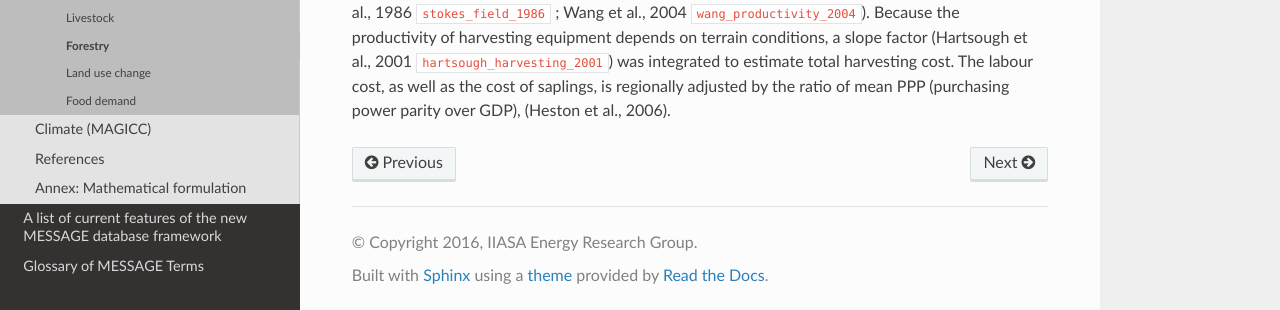
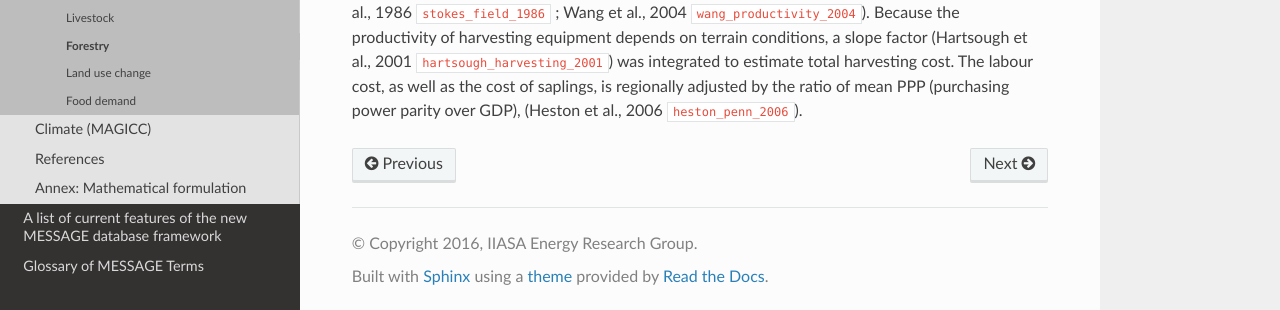
Before and after one commit to iiasa/message_doc, a Sphinx documentation site: the page built from source/message_globiom/land_use/forest.rst, in a window 1280 px wide and 900 px high, scrolled down 688 px. Shown: the part 587-897 px from the top of the window. Built offline with Sphinx 7.4.7 and the Read the Docs theme 2.0.0, drawn with Linux system fonts in a browser that asks for light colours; pages that are not in the unit, such as notebooks, are missing from menus; cross-references to code outside the pages are shown as plain code.

Commit message:
added citation

```diff
--- a/source/message_globiom/land_use/forest.rst
+++ b/source/message_globiom/land_use/forest.rst
@@ -7,4 +7,4 @@
 Primary forest production from traditional managed forests is characterized also at the level of SimUs. The most important parameters for the model are mean annual increment, maximum share of saw logs in the mean annual increment, and harvesting cost. These parameters are shared with the G4M model – a successor of the model described by Kindermann et al. (2006 :cite:`kindermann_predicting_2006`). More specifically, mean annual increment for the current management, is obtained by downscaling biomass stock data from the Global Forest Resources Assessment (FAO, 2006 :cite:`FAO_global_2006`) from the country level to a 0.5° × 0.5° grid using the method described in Kindermann et al. (2008 :cite:`kindermann_global_forest_2008`). The downscaled biomass stock data is subsequently used to parameterize increment curves. Finally, the saw logs share is estimated by the tree size, which in turn depends on yield and rotation time. Harvesting costs are adjusted for slope and tree size as well.
 Five primary forest products are defined: saw logs, pulp logs, other industrial logs, traditional fuel wood, and biomass for energy. Saw logs, pulp logs and biomass for energy are further processed. Sawn wood and wood pulp production and demand parameters rely on the 4DSM model described in Rametsteiner et al. (2007 :cite:`rametsteiner_study_2007`). FAO data and other secondary sources have been used for quantities and prices of sawn wood and wood pulp. For processing cost estimates of these products an internal IIASA database and purchased data (e.g. RISI database for locations of individual pulp and paper mills, with additional economic and technical information, http://www.risiinfo.com) were used. Biomass for energy can be converted in several processes: combined heat and power production, fermentation for ethanol, heat, power and gas production, and gasification for methanol and heat production. Processing cost and conversion coefficients are obtained from various sources (Biomass Technology Group, 2005 :cite:`biomass_handbook_2005`; Hamelinck and Faaij, 2001 :cite:`hamelinck_future_2001`; Leduc et al., 2008 :cite:`leduc_optimal_2008`; Sørensen, 2005 :cite:`sørensen_economies_2005`). Demand for woody bioenergy production is implemented through minimum quantity constraints, similar to demand for other industrial logs and for firewood, shown in the Appendix (see Equation 2).
 Woody biomass for bioenergy can also be produced on short rotation tree plantations. To parameterize this land use type in terms of yields, we carried out our own evaluation of the land availability and suitability, described in detail in the next sub-section. Calculated plantation costs involve the establishment cost and the harvesting cost. The establishment related capital cost includes only sapling cost for manual planting (Carpentieri et al., 1993 :cite:`carpentieri_future_1993`; Herzogbaum GmbH, 2008 :cite:`herzogbaum_forstpflanzen_2008`). Labour requirements for plantation establishment are based on Jurvélius (1997 :cite:`jurvélius_labor_1997`), and consider land preparation, saplings transport, planting and fertilization. These labour requirements are adjusted for temperate and boreal regions to take into account the different site conditions. The average wages for planting are obtained from ILO (2007 :cite:`ILO_occupational_2007`).
-Harvesting cost includes logging and timber extraction. The unit cost of harvesting equipment and labour is derived from various datasets for Europe and North America (e.g. FPP, 1999 :cite:`FPP_holzernte_1999`; Jiroušek et al., 2007 :cite:`jiroušek_productivity_2007` ; Stokes et al., 1986 :cite:`stokes_field_1986` ; Wang et al., 2004 :cite:`wang_productivity_2004`). Because the productivity of harvesting equipment depends on terrain conditions, a slope factor (Hartsough et al., 2001 :cite:`hartsough_harvesting_2001`) was integrated to estimate total harvesting cost. The labour cost, as well as the cost of saplings, is regionally adjusted by the ratio of mean PPP (purchasing power parity over GDP), (Heston et al., 2006).
+Harvesting cost includes logging and timber extraction. The unit cost of harvesting equipment and labour is derived from various datasets for Europe and North America (e.g. FPP, 1999 :cite:`FPP_holzernte_1999`; Jiroušek et al., 2007 :cite:`jiroušek_productivity_2007` ; Stokes et al., 1986 :cite:`stokes_field_1986` ; Wang et al., 2004 :cite:`wang_productivity_2004`). Because the productivity of harvesting equipment depends on terrain conditions, a slope factor (Hartsough et al., 2001 :cite:`hartsough_harvesting_2001`) was integrated to estimate total harvesting cost. The labour cost, as well as the cost of saplings, is regionally adjusted by the ratio of mean PPP (purchasing power parity over GDP), (Heston et al., 2006 :cite:`heston_penn_2006`).
```
